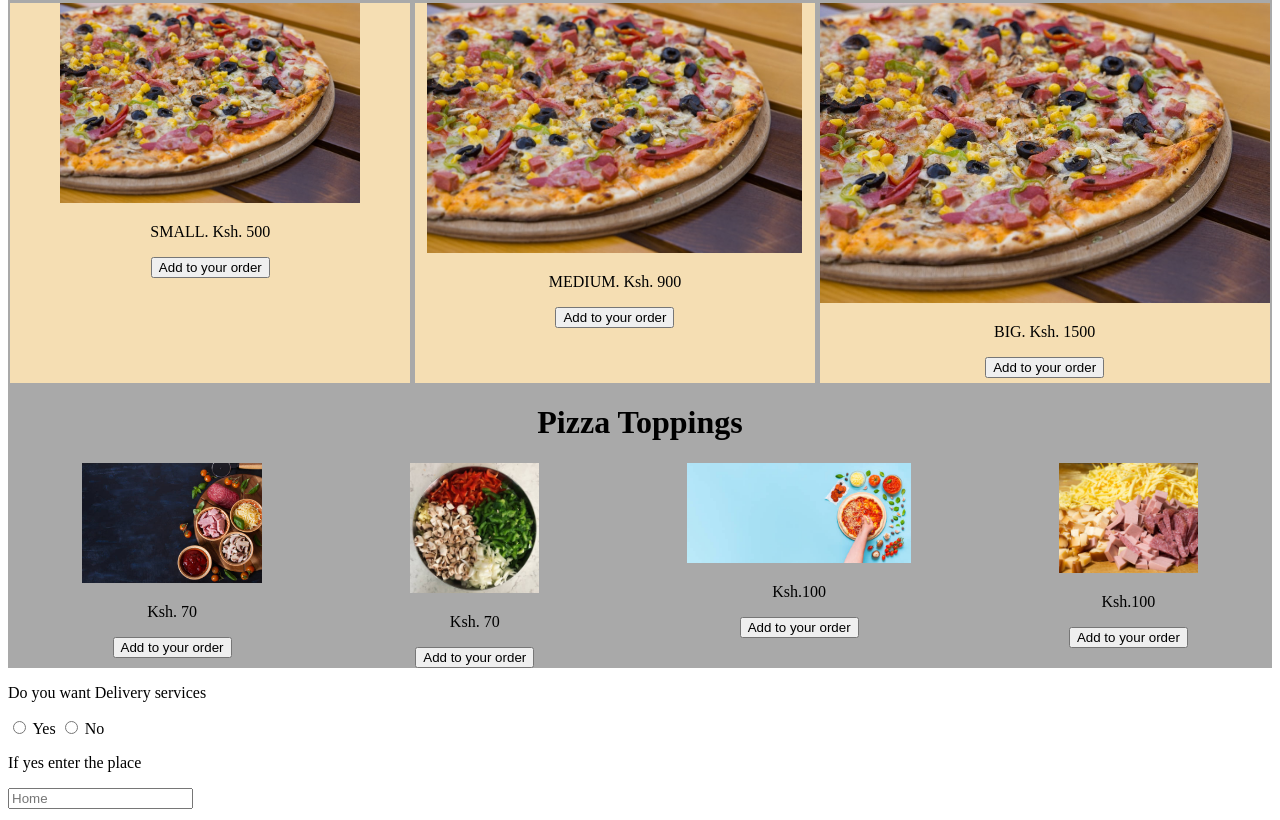
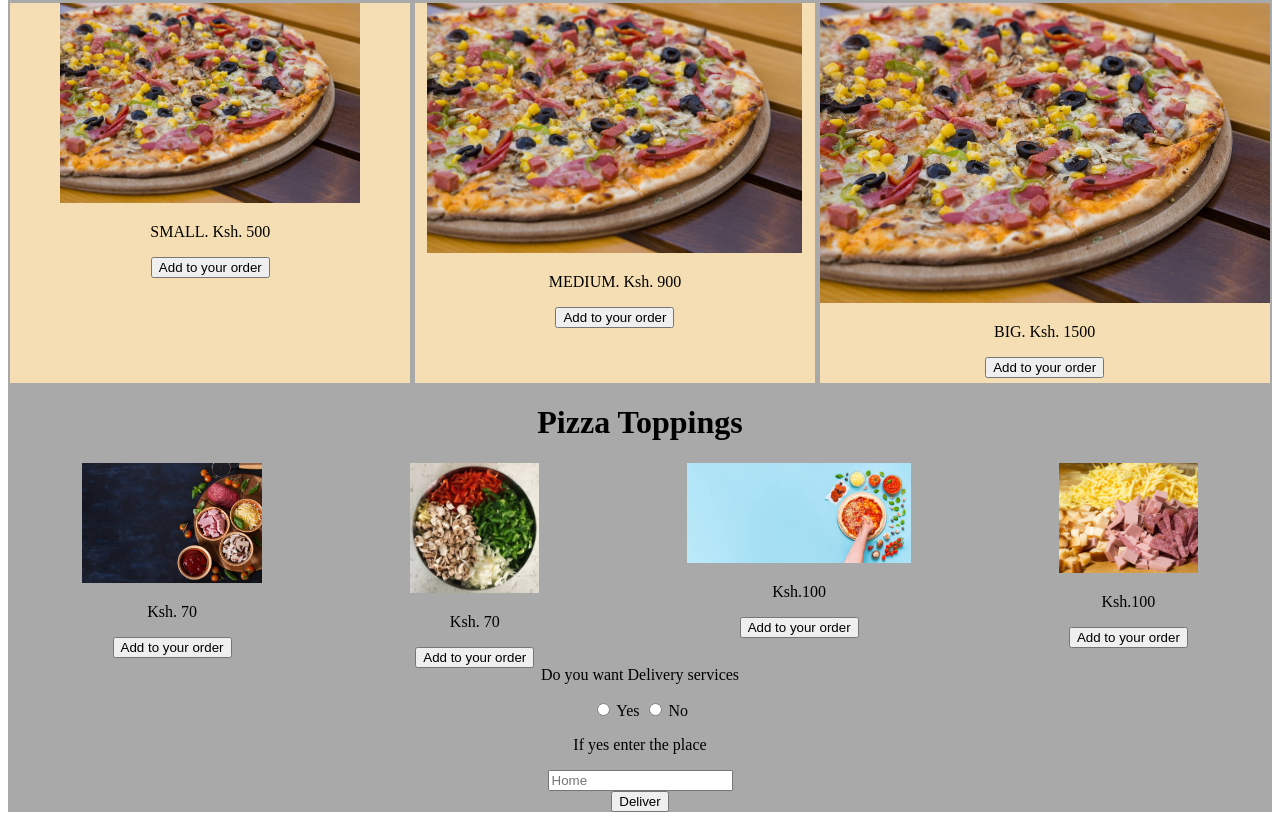
Before and after one commit to MARTIN-OMOLLO/Pizza, a plain HTML site: page index.html in a window 1280 px wide. Shown: the part 1318-2138 px from the top of the page. Drawn offline with nearby package versions, Linux system fonts and the light colour scheme.

Commit message:
order style

```diff
--- a/index.css
+++ b/index.css
@@ -51,3 +51,8 @@
     width: 450px;
     background-color: wheat;
 }
+.Order{
+    text-align: center;
+    background-color: darkgray;
+    margin-top: -18px;
+}
--- a/index.html
+++ b/index.html
@@ -130,6 +130,7 @@
         <label for="Home"></label>
         <input type="text" id="form" placeholder="Home">
     </form>
+    <button>Deliver</button>
 </div>
 <script src="https://ajax.googleapis.com/ajax/libs/jquery/3.5.1/jquery.min.js"></script>
   <script src="java.js"></script>
```
